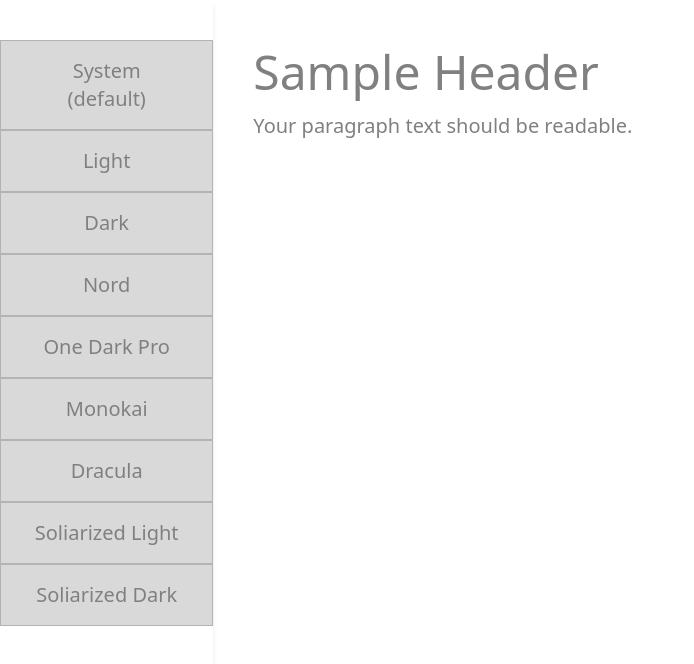
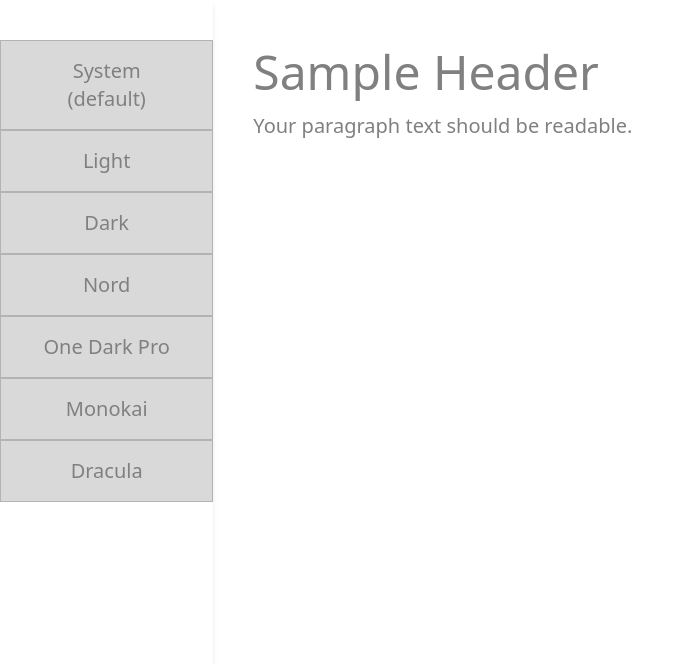
Before and after one commit to jakemackie/vue-web-themes, a Vue app: page / in a window 1280 px wide. Shown: the top 664 px of the page, without its empty margins (0-694 px from the left). Built offline with nearby package versions, Linux system fonts and the light colour scheme.

Commit message:
Didn't like solarized themes

```diff
--- a/src/style.css
+++ b/src/style.css
@@ -75,22 +75,4 @@
         --border-color: 280deg, 5%, 15%;
         color-scheme: dark;
     }
-
-    /* Solarized Light Theme */
-    :root[data-theme='solarized-light'] {
-        --background-color: 60deg, 100%, 98%;
-        --text-color: 60deg, 10%, 20%;
-        --accent-color: 60deg, 100%, 90%;
-        --border-color: 60deg, 100%, 85%;
-        color-scheme: light;
-    }
-
-    /* Solarized Dark Theme */
-    :root[data-theme='solarized-dark'] {
-        --background-color: 220deg, 60%, 10%;
-        --text-color: 220deg, 25%, 78%;
-        --accent-color: 220deg, 60%, 20%;
-        --border-color: 220deg, 60%, 15%;
-        color-scheme: dark;
-    }
 }
--- a/src/themes/themes.json
+++ b/src/themes/themes.json
@@ -26,13 +26,5 @@
     {
         "name": "Dracula",
         "value": "dracula"
-    },
-    {
-        "name": "Soliarized Light",
-        "value": "solarized-light"
-    },
-    {
-        "name": "Soliarized Dark",
-        "value": "solarized-dark"
     }
 ]
```
